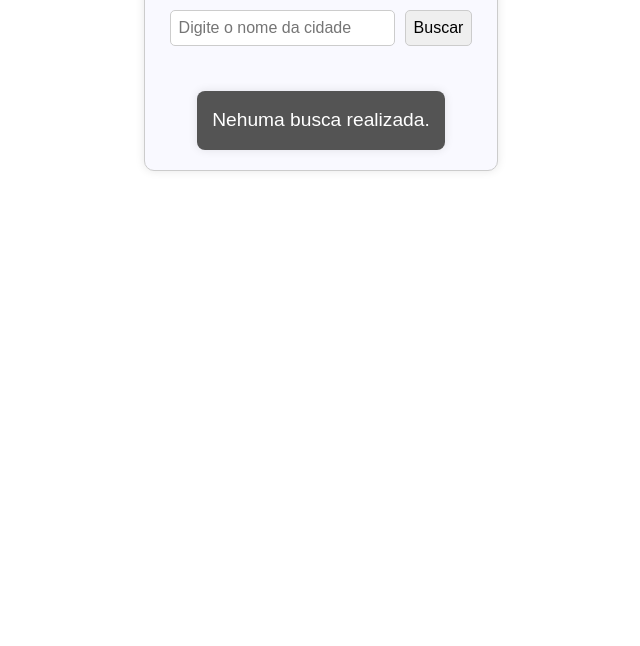
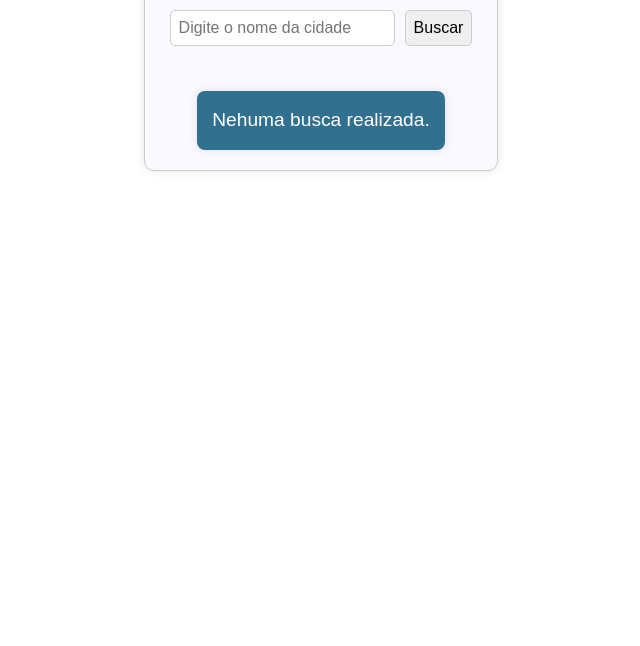
Before and after one commit to carlosedsmagalhaes/Web3, a website: page atividade005/weather-app/view/index.html in a window 1280 px wide. Shown: the part 154-800 px from the top of the page, without its empty margins (319-959 px from the left). Drawn offline with Linux system fonts and the light colour scheme.

Commit message:
feat(WeatherApp): Adiciona atividade de busca de dados meteorológicos

```diff
--- a/atividade005/weather-app/view/style.css
+++ b/atividade005/weather-app/view/style.css
@@ -46,6 +46,6 @@ form {
   text-align: left;
   line-height: 1.5;
   transition: background-color 0.3s ease;
-  background-color: #545454;
+  background-color: #32708f;
   color: #FFFFFF;
 }
```
